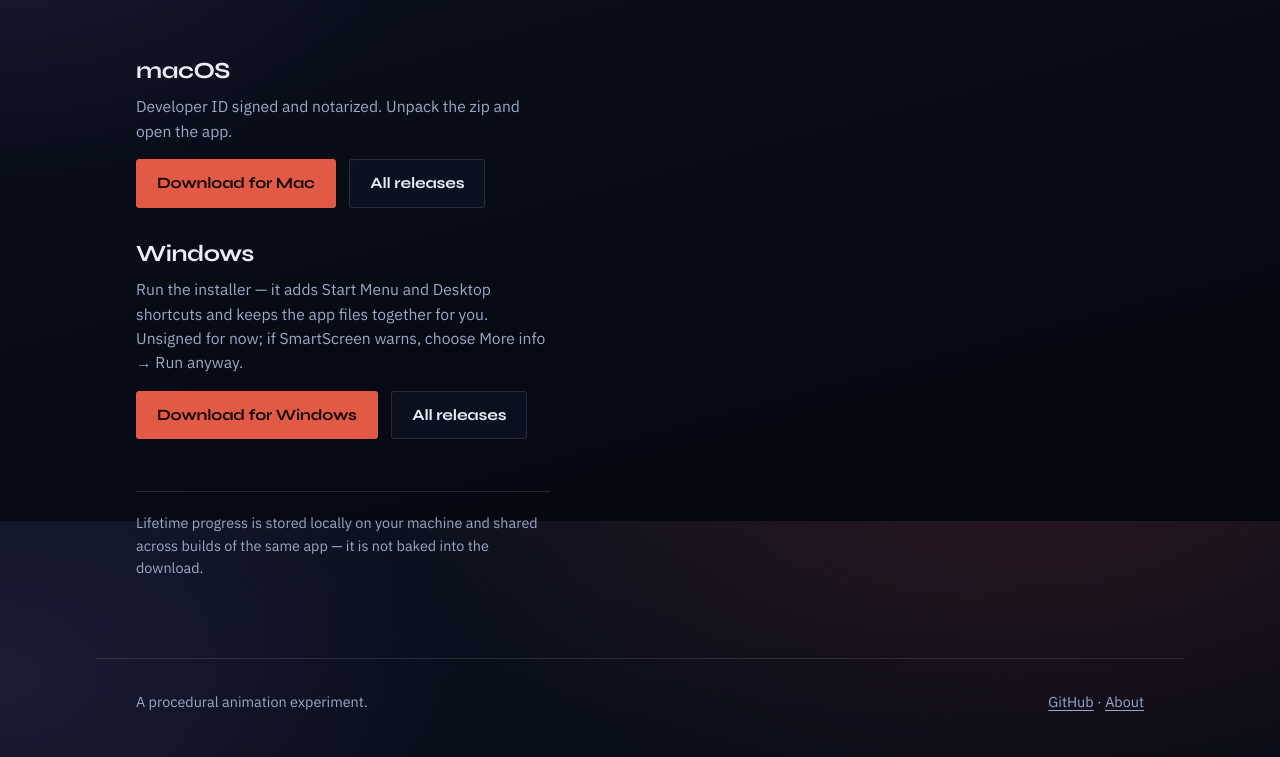
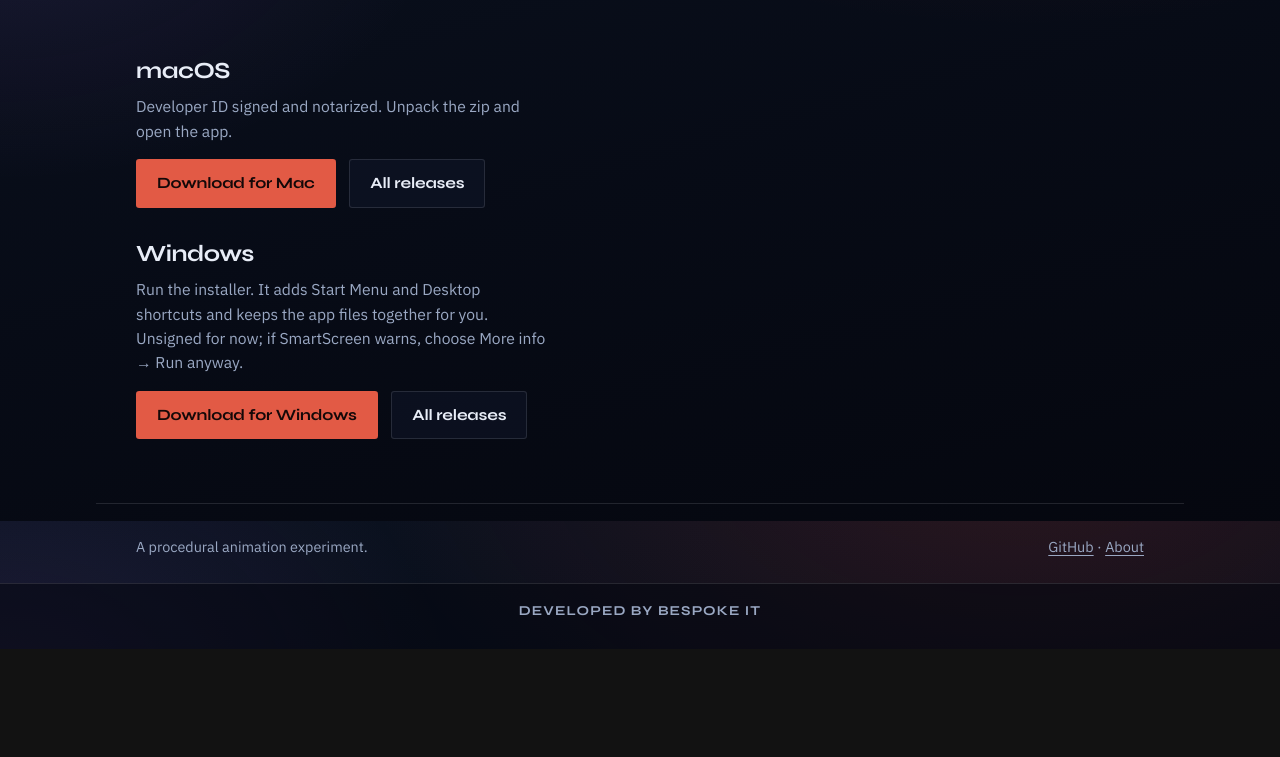
Before and after one commit to Werd6/Dugeons_and_Desktops, a plain HTML site: page site/download.html in a window 1280 px wide. Shown: the part 279-1036 px from the top of the page. After the commit the page ends 928 px from the top, so only its background shows below. Drawn offline with Linux system fonts and the light colour scheme.

Commit message:
Tidy the download page copy and credit Bespoke IT.
Drop the lifetime-progress note, strip emdashes, and link the footer banner to eyepatchapp.com.

Co-authored-by: Cursor <cursoragent@cursor.com>

```diff
--- a/site/download.html
+++ b/site/download.html
@@ -3,7 +3,7 @@
   <head>
     <meta charset="utf-8" />
     <meta name="viewport" content="width=device-width, initial-scale=1" />
-    <title>Download — Dungeons &amp; Desktops</title>
+    <title>Download | Dungeons &amp; Desktops</title>
     <meta
       name="description"
       content="Download Dungeons & Desktops for macOS and Windows from GitHub Releases."
@@ -58,7 +58,7 @@
         <div class="download-item">
           <h2>Windows</h2>
           <p>
-            Run the installer — it adds Start Menu and Desktop shortcuts and keeps the
+            Run the installer. It adds Start Menu and Desktop shortcuts and keeps the
             app files together for you. Unsigned for now; if SmartScreen warns, choose
             More info → Run anyway.
           </p>
@@ -75,11 +75,6 @@
             >
           </div>
         </div>
-
-        <p class="note">
-          Lifetime progress is stored locally on your machine and shared across builds of the same
-          app — it is not baked into the download.
-        </p>
       </section>
     </main>
 
@@ -91,5 +86,9 @@
         <a href="./index.html">About</a>
       </span>
     </footer>
+
+    <a class="credit-banner" href="https://eyepatchapp.com/" rel="noopener noreferrer">
+      Developed by Bespoke IT
+    </a>
   </body>
 </html>
--- a/site/styles.css
+++ b/site/styles.css
@@ -336,19 +336,10 @@ a:hover {
   font-size: 0.98rem;
 }
 
-.note {
-  margin-top: 1.5rem;
-  padding-top: 1.25rem;
-  border-top: 1px solid var(--line);
-  color: var(--muted);
-  font-size: 0.9rem;
-  max-width: 48ch;
-}
-
 .site-footer {
   max-width: var(--max);
   margin: 0 auto;
-  padding: 2rem var(--pad) 2.75rem;
+  padding: 2rem var(--pad) 1.5rem;
   display: flex;
   flex-wrap: wrap;
   gap: 0.75rem 1.5rem;
@@ -360,6 +351,26 @@ a:hover {
 
 .site-footer a {
   color: var(--muted);
+}
+
+.credit-banner {
+  display: block;
+  margin: 0;
+  padding: 1rem var(--pad) 1.75rem;
+  text-align: center;
+  font-family: var(--font-display);
+  font-weight: 700;
+  font-size: 0.85rem;
+  letter-spacing: 0.08em;
+  text-transform: uppercase;
+  text-decoration: none;
+  color: var(--muted);
+  border-top: 1px solid var(--line);
+  background: rgba(5, 7, 15, 0.55);
+}
+
+.credit-banner:hover {
+  color: var(--horn);
 }
 
 @keyframes drift {
```
